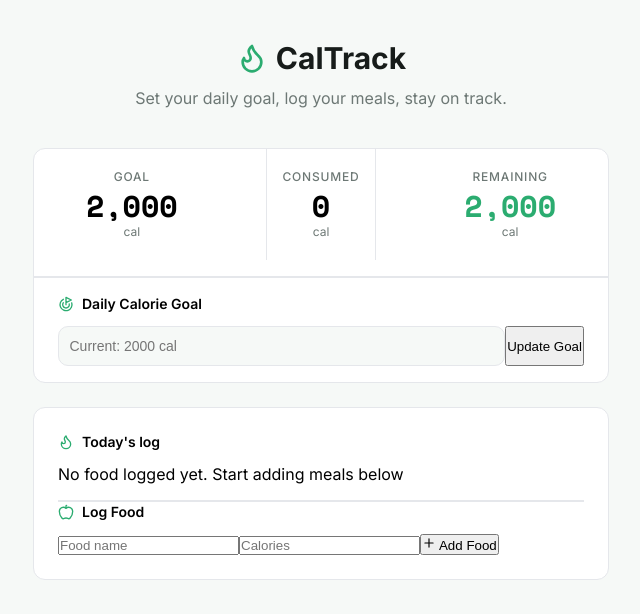
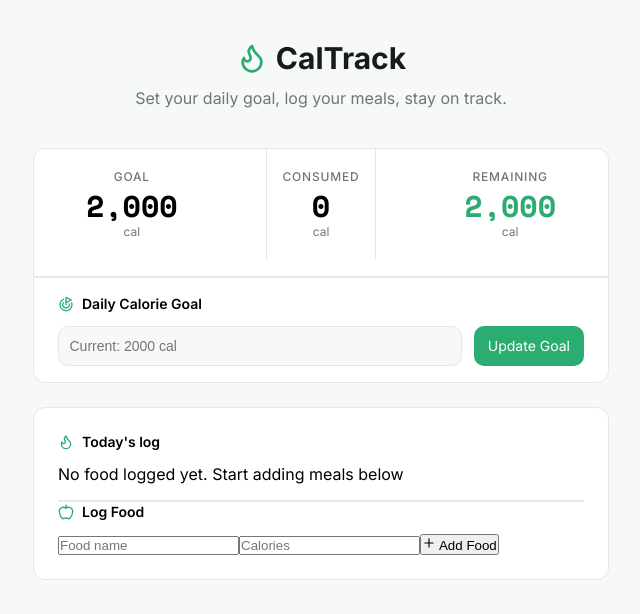
Before and after one commit to dbrah-design/calorie-tracker, a React (Vite) app: page / in a window 1280 px wide. Shown: the top 614 px of the page, without its empty margins (319-959 px from the left). Built offline with nearby package versions, Linux system fonts and the light colour scheme.

Commit message:
Styled the update goal button

```diff
--- a/src/App.css
+++ b/src/App.css
@@ -157,7 +157,7 @@
 }
 .goal-form {
   display: flex;
-
+  gap: .75em;
 }
 .goal-input-style {
   font-size: .875rem;
@@ -171,7 +171,23 @@
   flex: 1;
 }
 
-/* Next I need to style the input and update button inside daily calorie goal div */
+.update-goal {
+  font-size: .875rem;
+  line-height: 1.25rem;
+  color: #FFFFFF;
+  padding: .5em 1em;
+  background-color: var(--primary-color);
+  border-radius: 10px;
+  height: 2.5rem;
+  border: none;
+  font-family: inherit;
+}
+
+.update-goal:hover {
+  cursor: pointer;
+}
+
+/* Next I need to style card two */
 /* Also I think I need to make .icon-flex h3 a class instead. This might be a pain to debug later when I start making separate components and making the css for the separate components  */
 
 .border {
--- a/src/App.jsx
+++ b/src/App.jsx
@@ -50,7 +50,7 @@ function App() {
             </div>
             <div className="goal-form">
               <input type="number" placeholder="Current: 2000 cal" className="goal-input-style" id="goal-input"/>
-              <button>Update Goal</button>
+              <button className="update-goal">Update Goal</button>
             </div>
 
           </div>
```
